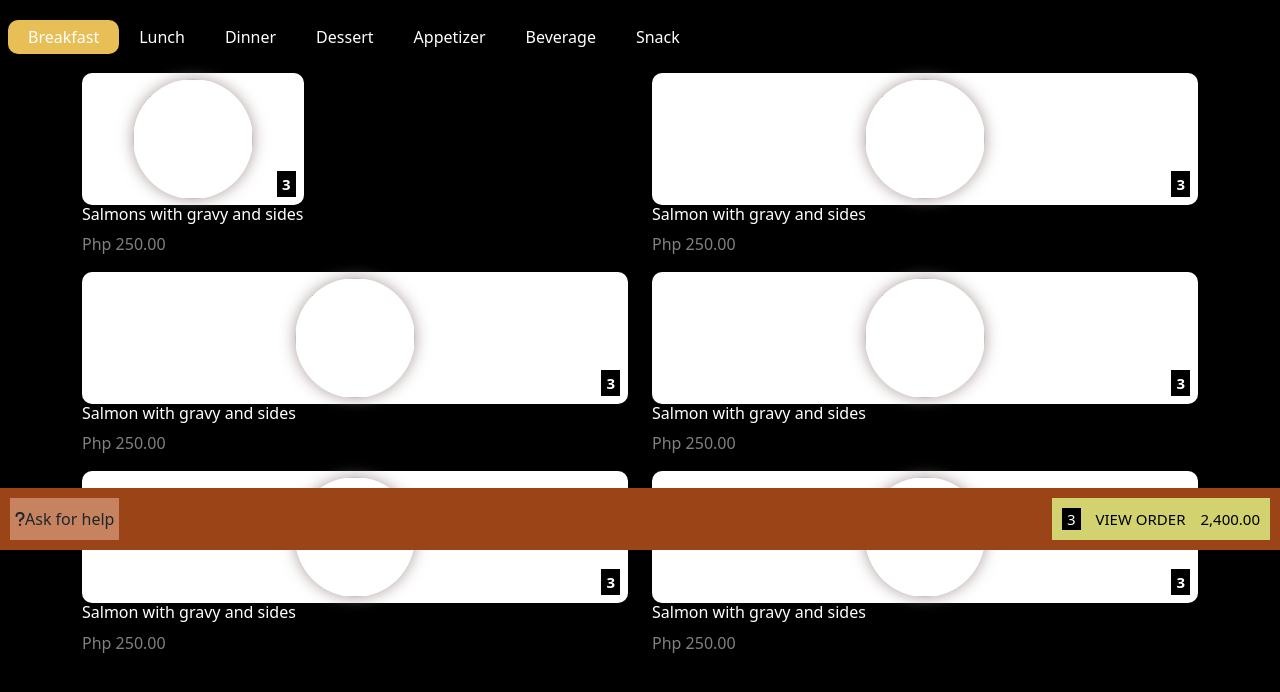
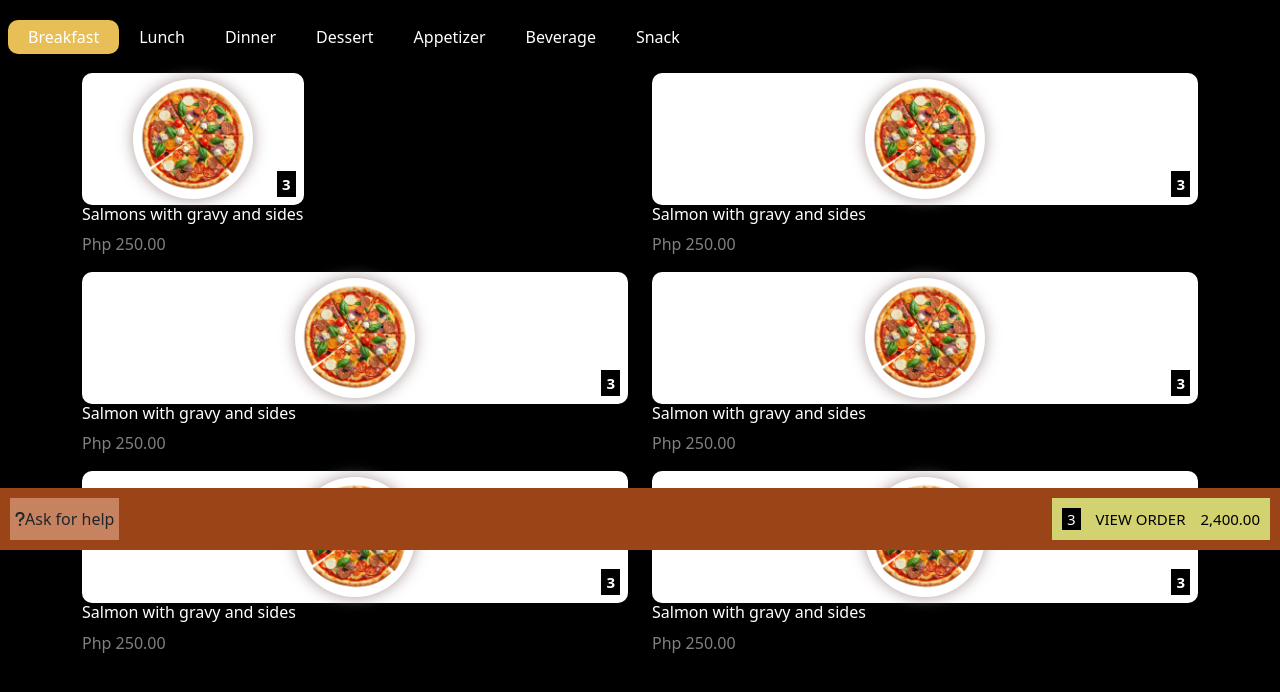
Before and after one commit to jukha/digital-menu, a plain HTML site: page index.html in a window 1280 px wide. Shown: the part 250-942 px from the top of the page. Drawn offline with Linux system fonts and the light colour scheme; the site is published under a folder, as on GitHub Pages, so addresses that start at the root find nothing.

Commit message:
Update images paths

```diff
--- a/index.html
+++ b/index.html
@@ -160,7 +160,7 @@
                 data-bs-target="#productModal"
               >
                 <div class="food-item">
-                  <img src="/img/item.png" class="food-item-img" />
+                  <img src="img/item.png" class="food-item-img" />
                   <span class="cart-quantity">3</span>
                 </div>
                 <h3 class="item-name">Salmons with gravy and sides</h3>
@@ -173,7 +173,7 @@
             <div class="col-6">
               <div>
                 <div class="food-item">
-                  <img src="/img/item.png" class="food-item-img" />
+                  <img src="img/item.png" class="food-item-img" />
                   <span class="cart-quantity">3</span>
                 </div>
                 <h3 class="item-name">Salmon with gravy and sides</h3>
@@ -186,7 +186,7 @@
             <div class="col-6">
               <div>
                 <div class="food-item">
-                  <img src="/img/item.png" class="food-item-img" />
+                  <img src="img/item.png" class="food-item-img" />
                   <span class="cart-quantity">3</span>
                 </div>
                 <h3 class="item-name">Salmon with gravy and sides</h3>
@@ -199,7 +199,7 @@
             <div class="col-6">
               <div>
                 <div class="food-item">
-                  <img src="/img/item.png" class="food-item-img" />
+                  <img src="img/item.png" class="food-item-img" />
                   <span class="cart-quantity">3</span>
                 </div>
                 <h3 class="item-name">Salmon with gravy and sides</h3>
@@ -212,7 +212,7 @@
             <div class="col-6">
               <div>
                 <div class="food-item">
-                  <img src="/img/item.png" class="food-item-img" />
+                  <img src="img/item.png" class="food-item-img" />
                   <span class="cart-quantity">3</span>
                 </div>
                 <h3 class="item-name">Salmon with gravy and sides</h3>
@@ -226,7 +226,7 @@
             <div class="col-6">
               <div>
                 <div class="food-item">
-                  <img src="/img/item.png" class="food-item-img" />
+                  <img src="img/item.png" class="food-item-img" />
                   <span class="cart-quantity">3</span>
                 </div>
                 <h3 class="item-name">Salmon with gravy and sides</h3>
@@ -251,7 +251,7 @@
             <div class="col-6">
               <div>
                 <div class="food-item">
-                  <img src="/img/item.png" class="food-item-img" />
+                  <img src="img/item.png" class="food-item-img" />
                   <span class="cart-quantity">3</span>
                 </div>
                 <h3 class="item-name">Salmons with gravy and sides</h3>
@@ -264,7 +264,7 @@
             <div class="col-6">
               <div>
                 <div class="food-item">
-                  <img src="/img/item.png" class="food-item-img" />
+                  <img src="img/item.png" class="food-item-img" />
                   <span class="cart-quantity">3</span>
                 </div>
                 <h3 class="item-name">Salmon with gravy and sides</h3>
@@ -277,7 +277,7 @@
             <div class="col-6">
               <div>
                 <div class="food-item">
-                  <img src="/img/item.png" class="food-item-img" />
+                  <img src="img/item.png" class="food-item-img" />
                   <span class="cart-quantity">3</span>
                 </div>
                 <h3 class="item-name">Salmon with gravy and sides</h3>
@@ -290,7 +290,7 @@
             <div class="col-6">
               <div>
                 <div class="food-item">
-                  <img src="/img/item.png" class="food-item-img" />
+                  <img src="img/item.png" class="food-item-img" />
                   <span class="cart-quantity">3</span>
                 </div>
                 <h3 class="item-name">Salmon with gravy and sides</h3>
@@ -303,7 +303,7 @@
             <div class="col-6">
               <div>
                 <div class="food-item">
-                  <img src="/img/item.png" class="food-item-img" />
+                  <img src="img/item.png" class="food-item-img" />
                   <span class="cart-quantity">3</span>
                 </div>
                 <h3 class="item-name">Salmon with gravy and sides</h3>
@@ -317,7 +317,7 @@
             <div class="col-6">
               <div>
                 <div class="food-item">
-                  <img src="/img/item.png" class="food-item-img" />
+                  <img src="img/item.png" class="food-item-img" />
                   <span class="cart-quantity">3</span>
                 </div>
                 <h3 class="item-name">Salmon with gravy and sides</h3>
@@ -342,7 +342,7 @@
             <div class="col-6">
               <div>
                 <div class="food-item">
-                  <img src="/img/item.png" class="food-item-img" />
+                  <img src="img/item.png" class="food-item-img" />
                   <span class="cart-quantity">3</span>
                 </div>
                 <h3 class="item-name">Salmons with gravy and sides</h3>
@@ -355,7 +355,7 @@
             <div class="col-6">
               <div>
                 <div class="food-item">
-                  <img src="/img/item.png" class="food-item-img" />
+                  <img src="img/item.png" class="food-item-img" />
                   <span class="cart-quantity">3</span>
                 </div>
                 <h3 class="item-name">Salmon with gravy and sides</h3>
@@ -368,7 +368,7 @@
             <div class="col-6">
               <div>
                 <div class="food-item">
-                  <img src="/img/item.png" class="food-item-img" />
+                  <img src="img/item.png" class="food-item-img" />
                   <span class="cart-quantity">3</span>
                 </div>
                 <h3 class="item-name">Salmon with gravy and sides</h3>
@@ -381,7 +381,7 @@
             <div class="col-6">
               <div>
                 <div class="food-item">
-                  <img src="/img/item.png" class="food-item-img" />
+                  <img src="img/item.png" class="food-item-img" />
                   <span class="cart-quantity">3</span>
                 </div>
                 <h3 class="item-name">Salmon with gravy and sides</h3>
@@ -394,7 +394,7 @@
             <div class="col-6">
               <div>
                 <div class="food-item">
-                  <img src="/img/item.png" class="food-item-img" />
+                  <img src="img/item.png" class="food-item-img" />
                   <span class="cart-quantity">3</span>
                 </div>
                 <h3 class="item-name">Salmon with gravy and sides</h3>
@@ -408,7 +408,7 @@
             <div class="col-6">
               <div>
                 <div class="food-item">
-                  <img src="/img/item.png" class="food-item-img" />
+                  <img src="img/item.png" class="food-item-img" />
                   <span class="cart-quantity">3</span>
                 </div>
                 <h3 class="item-name">Salmon with gravy and sides</h3>
@@ -433,7 +433,7 @@
             <div class="col-6">
               <div>
                 <div class="food-item">
-                  <img src="/img/item.png" class="food-item-img" />
+                  <img src="img/item.png" class="food-item-img" />
                   <span class="cart-quantity">3</span>
                 </div>
                 <h3 class="item-name">Salmons with gravy and sides</h3>
@@ -446,7 +446,7 @@
             <div class="col-6">
               <div>
                 <div class="food-item">
-                  <img src="/img/item.png" class="food-item-img" />
+                  <img src="img/item.png" class="food-item-img" />
                   <span class="cart-quantity">3</span>
                 </div>
                 <h3 class="item-name">Salmon with gravy and sides</h3>
@@ -459,7 +459,7 @@
             <div class="col-6">
               <div>
                 <div class="food-item">
-                  <img src="/img/item.png" class="food-item-img" />
+                  <img src="img/item.png" class="food-item-img" />
                   <span class="cart-quantity">3</span>
                 </div>
                 <h3 class="item-name">Salmon with gravy and sides</h3>
@@ -472,7 +472,7 @@
             <div class="col-6">
               <div>
                 <div class="food-item">
-                  <img src="/img/item.png" class="food-item-img" />
+                  <img src="img/item.png" class="food-item-img" />
                   <span class="cart-quantity">3</span>
                 </div>
                 <h3 class="item-name">Salmon with gravy and sides</h3>
@@ -485,7 +485,7 @@
             <div class="col-6">
               <div>
                 <div class="food-item">
-                  <img src="/img/item.png" class="food-item-img" />
+                  <img src="img/item.png" class="food-item-img" />
                   <span class="cart-quantity">3</span>
                 </div>
                 <h3 class="item-name">Salmon with gravy and sides</h3>
@@ -499,7 +499,7 @@
             <div class="col-6">
               <div>
                 <div class="food-item">
-                  <img src="/img/item.png" class="food-item-img" />
+                  <img src="img/item.png" class="food-item-img" />
                   <span class="cart-quantity">3</span>
                 </div>
                 <h3 class="item-name">Salmon with gravy and sides</h3>
@@ -524,7 +524,7 @@
             <div class="col-6">
               <div>
                 <div class="food-item">
-                  <img src="/img/item.png" class="food-item-img" />
+                  <img src="img/item.png" class="food-item-img" />
                   <span class="cart-quantity">3</span>
                 </div>
                 <h3 class="item-name">Salmons with gravy and sides</h3>
@@ -537,7 +537,7 @@
             <div class="col-6">
               <div>
                 <div class="food-item">
-                  <img src="/img/item.png" class="food-item-img" />
+                  <img src="img/item.png" class="food-item-img" />
                   <span class="cart-quantity">3</span>
                 </div>
                 <h3 class="item-name">Salmon with gravy and sides</h3>
@@ -550,7 +550,7 @@
             <div class="col-6">
               <div>
                 <div class="food-item">
-                  <img src="/img/item.png" class="food-item-img" />
+                  <img src="img/item.png" class="food-item-img" />
                   <span class="cart-quantity">3</span>
                 </div>
                 <h3 class="item-name">Salmon with gravy and sides</h3>
@@ -563,7 +563,7 @@
             <div class="col-6">
               <div>
                 <div class="food-item">
-                  <img src="/img/item.png" class="food-item-img" />
+                  <img src="img/item.png" class="food-item-img" />
                   <span class="cart-quantity">3</span>
                 </div>
                 <h3 class="item-name">Salmon with gravy and sides</h3>
@@ -576,7 +576,7 @@
             <div class="col-6">
               <div>
                 <div class="food-item">
-                  <img src="/img/item.png" class="food-item-img" />
+                  <img src="img/item.png" class="food-item-img" />
                   <span class="cart-quantity">3</span>
                 </div>
                 <h3 class="item-name">Salmon with gravy and sides</h3>
@@ -590,7 +590,7 @@
             <div class="col-6">
               <div>
                 <div class="food-item">
-                  <img src="/img/item.png" class="food-item-img" />
+                  <img src="img/item.png" class="food-item-img" />
                   <span class="cart-quantity">3</span>
                 </div>
                 <h3 class="item-name">Salmon with gravy and sides</h3>
@@ -615,7 +615,7 @@
             <div class="col-6">
               <div>
                 <div class="food-item">
-                  <img src="/img/item.png" class="food-item-img" />
+                  <img src="img/item.png" class="food-item-img" />
                   <span class="cart-quantity">3</span>
                 </div>
                 <h3 class="item-name">Salmons with gravy and sides</h3>
@@ -628,7 +628,7 @@
             <div class="col-6">
               <div>
                 <div class="food-item">
-                  <img src="/img/item.png" class="food-item-img" />
+                  <img src="img/item.png" class="food-item-img" />
                   <span class="cart-quantity">3</span>
                 </div>
                 <h3 class="item-name">Salmon with gravy and sides</h3>
@@ -641,7 +641,7 @@
             <div class="col-6">
               <div>
                 <div class="food-item">
-                  <img src="/img/item.png" class="food-item-img" />
+                  <img src="img/item.png" class="food-item-img" />
                   <span class="cart-quantity">3</span>
                 </div>
                 <h3 class="item-name">Salmon with gravy and sides</h3>
@@ -654,7 +654,7 @@
             <div class="col-6">
               <div>
                 <div class="food-item">
-                  <img src="/img/item.png" class="food-item-img" />
+                  <img src="img/item.png" class="food-item-img" />
                   <span class="cart-quantity">3</span>
                 </div>
                 <h3 class="item-name">Salmon with gravy and sides</h3>
@@ -667,7 +667,7 @@
             <div class="col-6">
               <div>
                 <div class="food-item">
-                  <img src="/img/item.png" class="food-item-img" />
+                  <img src="img/item.png" class="food-item-img" />
                   <span class="cart-quantity">3</span>
                 </div>
                 <h3 class="item-name">Salmon with gravy and sides</h3>
@@ -681,7 +681,7 @@
             <div class="col-6">
               <div>
                 <div class="food-item">
-                  <img src="/img/item.png" class="food-item-img" />
+                  <img src="img/item.png" class="food-item-img" />
                   <span class="cart-quantity">3</span>
                 </div>
                 <h3 class="item-name">Salmon with gravy and sides</h3>
@@ -706,7 +706,7 @@
             <div class="col-6">
               <div>
                 <div class="food-item">
-                  <img src="/img/item.png" class="food-item-img" />
+                  <img src="img/item.png" class="food-item-img" />
                   <span class="cart-quantity">3</span>
                 </div>
                 <h3 class="item-name">Salmons with gravy and sides</h3>
@@ -719,7 +719,7 @@
             <div class="col-6">
               <div>
                 <div class="food-item">
-                  <img src="/img/item.png" class="food-item-img" />
+                  <img src="img/item.png" class="food-item-img" />
                   <span class="cart-quantity">3</span>
                 </div>
                 <h3 class="item-name">Salmon with gravy and sides</h3>
@@ -732,7 +732,7 @@
             <div class="col-6">
               <div>
                 <div class="food-item">
-                  <img src="/img/item.png" class="food-item-img" />
+                  <img src="img/item.png" class="food-item-img" />
                   <span class="cart-quantity">3</span>
                 </div>
                 <h3 class="item-name">Salmon with gravy and sides</h3>
@@ -745,7 +745,7 @@
             <div class="col-6">
               <div>
                 <div class="food-item">
-                  <img src="/img/item.png" class="food-item-img" />
+                  <img src="img/item.png" class="food-item-img" />
                   <span class="cart-quantity">3</span>
                 </div>
                 <h3 class="item-name">Salmon with gravy and sides</h3>
@@ -758,7 +758,7 @@
             <div class="col-6">
               <div>
                 <div class="food-item">
-                  <img src="/img/item.png" class="food-item-img" />
+                  <img src="img/item.png" class="food-item-img" />
                   <span class="cart-quantity">3</span>
                 </div>
                 <h3 class="item-name">Salmon with gravy and sides</h3>
@@ -772,7 +772,7 @@
             <div class="col-6">
               <div>
                 <div class="food-item">
-                  <img src="/img/item.png" class="food-item-img" />
+                  <img src="img/item.png" class="food-item-img" />
                   <span class="cart-quantity">3</span>
                 </div>
                 <h3 class="item-name">Salmon with gravy and sides</h3>
@@ -825,7 +825,7 @@
           <div class="modal-body">
             <div class="food-detail">
               <div class="food-item">
-                <img src="/img/item.png" class="food-item-img" />
+                <img src="img/item.png" class="food-item-img" />
                 <span class="price">Php 250.00</span>
               </div>
               <h3>Salmon with gravy and sides</h3>
@@ -893,7 +893,7 @@
             <ul class="order-list ps-0">
               <li class="order-list-item">
                 <div class="list-img">
-                  <img src="/img/item.png" class="img-fluid" />
+                  <img src="img/item.png" class="img-fluid" />
                 </div>
                 <span class="quantity">1x</span>
                 <div>
@@ -907,7 +907,7 @@
               </li>
               <li class="order-list-item">
                 <div class="list-img">
-                  <img src="/img/item.png" class="img-fluid" />
+                  <img src="img/item.png" class="img-fluid" />
                 </div>
                 <span class="quantity">1x</span>
                 <div>
```
